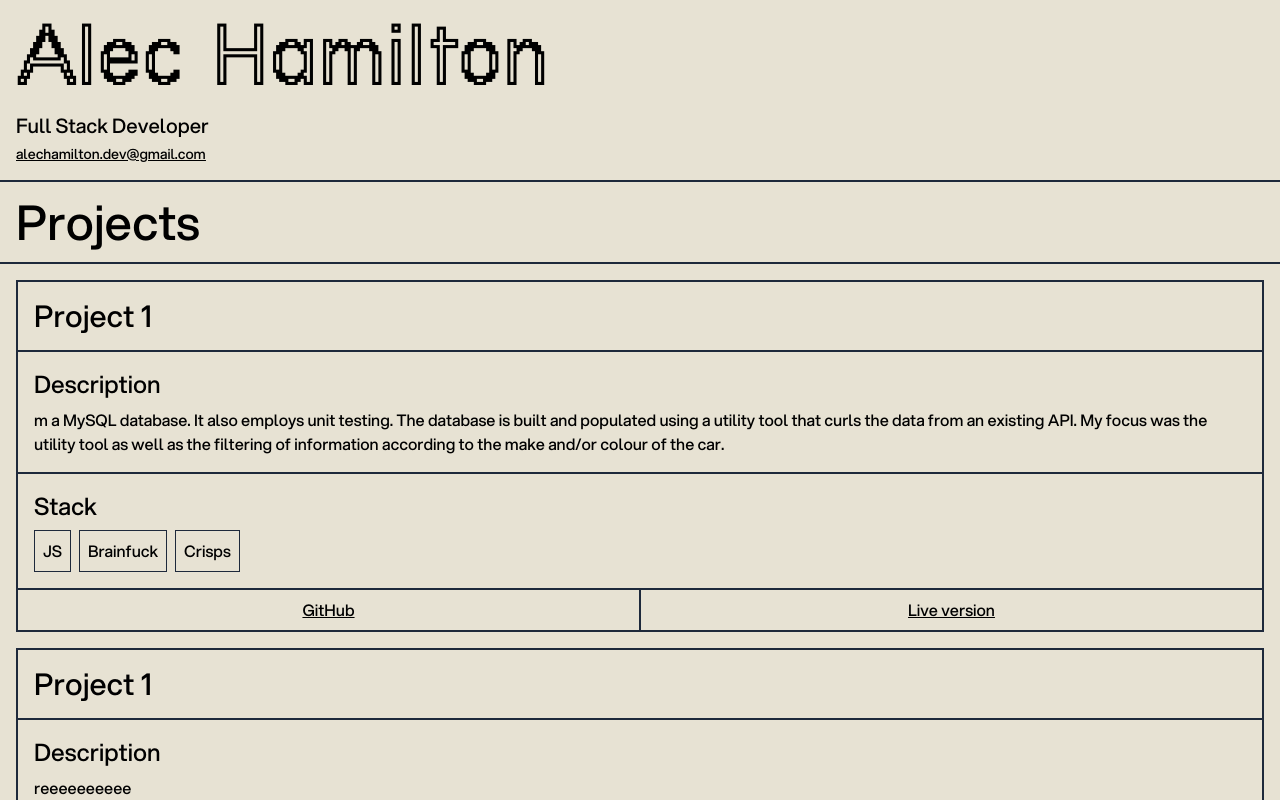
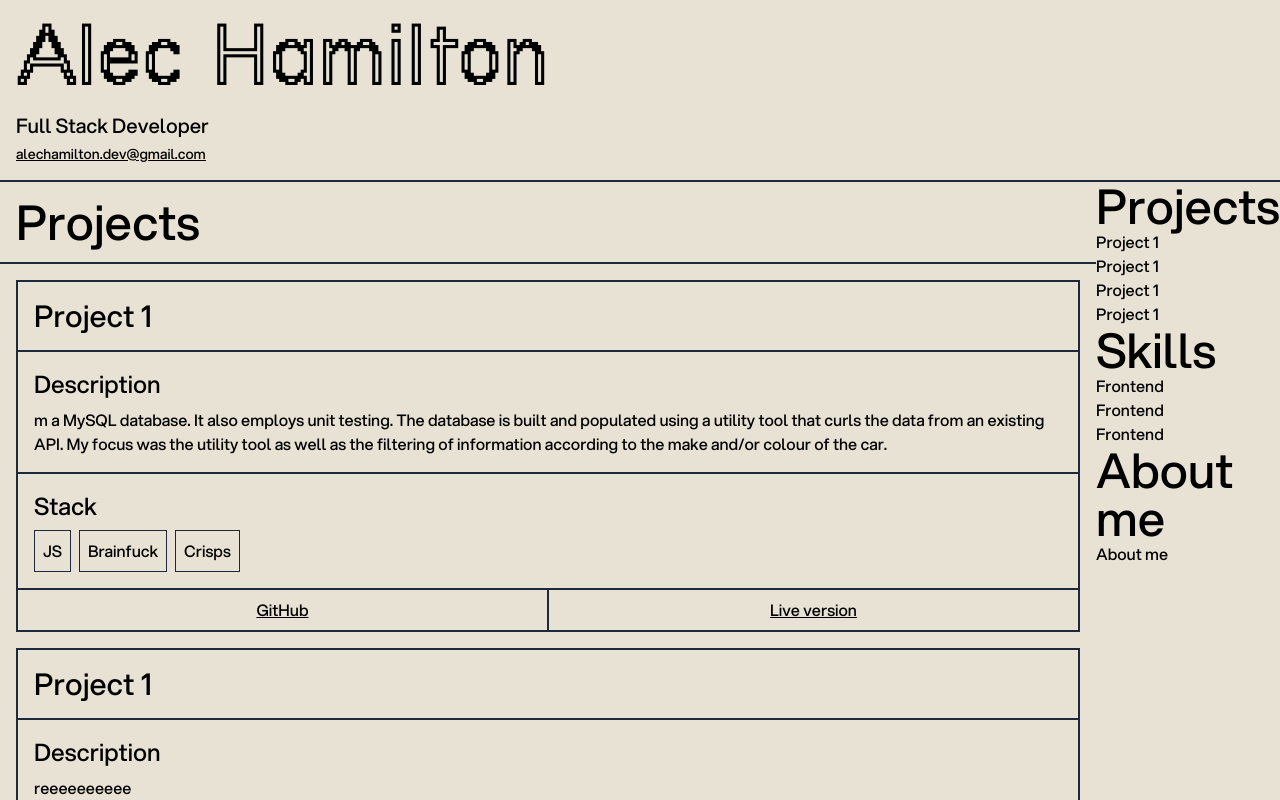
Before and after one commit to alec-hamilton/svelte-portfolio, a SvelteKit app: page / in a window 1280 px wide. Shown: the top 800 px of the page. Built offline with nearby package versions, Linux system fonts and the light colour scheme.

Commit message:
feat: navbar added to page, unstyled

```diff
--- a/src/routes/+layout.svelte
+++ b/src/routes/+layout.svelte
@@ -5,9 +5,7 @@
 </script>
 
 <Header />
-
 <slot />
-
 <Footer />
 
 <style lang="postcss">
--- a/src/routes/+page.svelte
+++ b/src/routes/+page.svelte
@@ -3,9 +3,11 @@
   import Skills from "../components/Skills.svelte";
   import About from "../components/About.svelte";
   import { projects } from "../data/projects.js";
+  import { skills } from "../data/skills.js";
 </script>
 
-<main>
+<main class="flex">
+  <div>
     <h2 class="p-4 border-b-2 sticky top-0 bg-bg border-slate-800">Projects</h2>
     {#each projects as project}
       <Project
@@ -19,4 +21,21 @@
     {/each}
     <Skills />
     <About />
+  </div>
+  <nav>
+    <h2>Projects</h2>
+    <div class="flex flex-col">
+      {#each projects as project}
+        <a>{project.name}</a>
+      {/each}
+    </div>
+    <h2>Skills</h2>
+    <div class="flex flex-col">
+      {#each skills as skill}
+        <a>{skill.heading}</a>
+      {/each}
+    </div>
+    <h2>About me</h2>
+    <a>About me</a>
+  </nav>
 </main>
```
Lines whose indentation alone changed are shown as unchanged.
